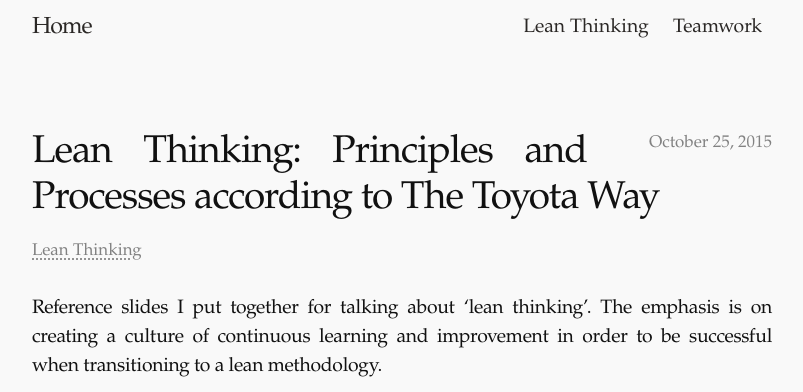
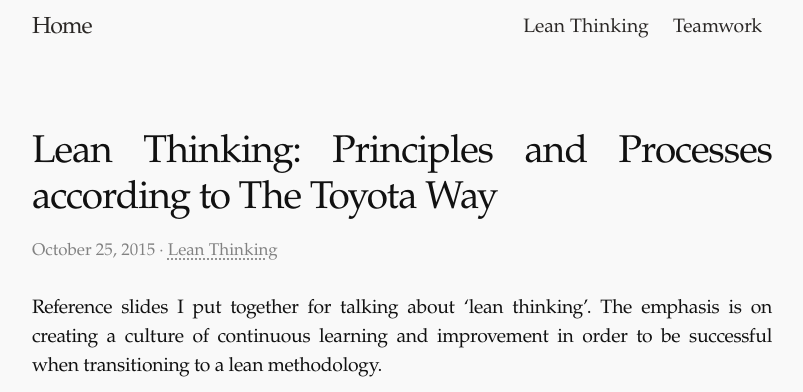
Before and after one commit to jbrunton/jbrunton.com, a Jekyll site: the page built from _posts/2015-25-10-lean-thinking-principles-processes-toyota-way.md, in a window 1280 px wide, cut to the strip 0-392 px from the top of the page. Shown: the whole strip, without its empty margins (238-1041 px from the left). Built offline with Jekyll 4.4.1, drawn with Linux system fonts in a browser that asks for light colours; nearby versions of some CDN libraries.

Commit message:
fix: date position on posts

```diff
--- a/_layouts/post.html
+++ b/_layouts/post.html
@@ -4,9 +4,10 @@ layout: default
 <article class="post" itemscope itemtype="http://schema.org/BlogPosting">
 
   <header class="post-header">
-    <time class="post-meta right" datetime="{{ page.date | date_to_xmlschema }}" itemprop="datePublished">{{ page.date | date: "%B %-d, %Y" }}</time>
     <h1 class="post-title" itemprop="name headline">{{ page.title }}</h1>
     <div class="post-meta">
+      {{ page.date | date: "%B %-d, %Y" }}
+      &middot;
       {% include category_link.html category=page.category %}
     </div>
   </header>
```
